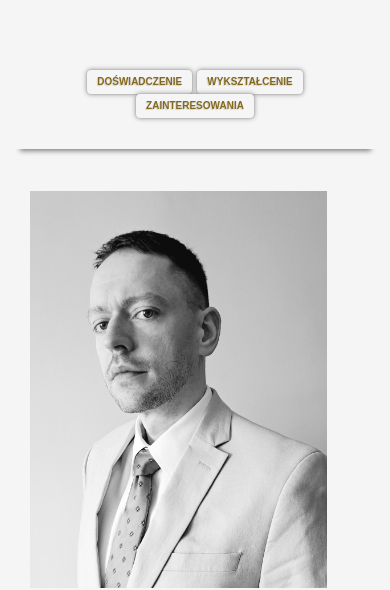
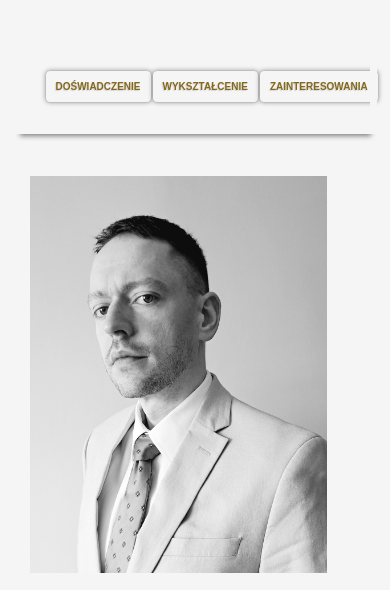
Before and after one commit to jakub-mlynczak/jakub-mlynczak.github.io, a plain HTML site: page index.html in a window 390 px wide. Shown: the part 279-869 px from the top of the page. Drawn offline with Linux system fonts and the light colour scheme.

Commit message:
Added table to .navbar
Better buttons spacing.

```diff
--- a/index.html
+++ b/index.html
@@ -14,15 +14,38 @@
 	</header>
 
 	<nav class="navbar">
-			<a href="pages/doswiadczenie/doswiadczenie.html" target="sekcja"><button id="doswiadczenie">Doświadczenie</button></a>
-			<a href="pages/wyksztalcenie/wyksztalcenie.html" target="sekcja"><button id="wyksztalcenie">Wykształcenie</button></a>
-			<a href="pages/zainteresowania/zainteresowania.html" target="sekcja"><button id="zainteresowania">Zainteresowania</button></a>
+		<table  style="
+  			border-collapse: collapse;
+  			width: 100%;
+  			border: 0px solid #ddd;
+			">
+			<tr>
+				<td style="
+					text-align: center;
+  					width: 25%;
+  					border: 0px solid lightgray;">
+					<a href="pages/doswiadczenie/doswiadczenie.html" target="sekcja"><button class="button1" id="doswiadczenie">Doświadczenie</button></a>
+				</td>
+				<td style="
+					text-align: center;
+  					width: 25%;
+  					border: 0px solid lightgray;">
+					<a href="pages/wyksztalcenie/wyksztalcenie.html" target="sekcja"><button class="button2" id="wyksztalcenie">Wykształcenie</button></a>
+				</td>
+				<td style="
+					text-align: center;
+  					width: 25%;
+  					border: 0px solid lightgray;">
+					<a href="pages/zainteresowania/zainteresowania.html" target="sekcja"><button class="button3" id="zainteresowania">Zainteresowania</button></a>
+				</td>
+			</tr>
+		</table>
 	</nav>
 	<br>
 	<main>
 		<aside>
 			<br>
-			<img src="img\JM_big.jpg" alt="Jeśli mnie nie widzisz to coś jest nie tak." width=90% height=90%>
+			<img class="asideimg" src="img\JM_big.jpg" alt="Jeśli mnie nie widzisz to coś jest nie tak." width=90% height=90%>
 			<adress><br><br>
 				strona www:<br> <a href="http:\\jakub-mlynczak.github.io" style="font-size: 12px;">jakub-mlynczak.github.io</a><br>
 				e-mail:<br> <a href="mailto:jakub.mlynczak@gmail.com" style="font-size: 12px;">jakub.mlynczak@gmail.com</a><br>
--- a/style.css
+++ b/style.css
@@ -139,21 +139,11 @@ li::marker {
     margin: 3%;
     margin-top: 25px;
     }
-    button{
-	padding: 5px 8px 6px 8px;
-	font-weight: bold;
-	text-transform: uppercase;}
-    }
 
 @media screen and (max-width:850px){
     body{
     margin: 1%;
     margin-top: 25px;
-    }
-    button{
-	padding: 5px 8px 6px 8px;
-	font-weight: bold;
-	text-transform: uppercase;}
     }
 
 @media screen and (max-width:720px){
@@ -168,7 +158,7 @@ li::marker {
 	max-height: 100%;
 	}
     button{
-	padding: 4px 8px 5px 8px;
+	padding: 8px 8px 8px 8px;
 	font-size: 11px;
 	font-weight: bold;
 	text-transform: uppercase;}
@@ -181,12 +171,15 @@ li::marker {
     }
     aside, section, article{
     width: 100%;}
+    .asideimg{
+	text-align: center;
+    }
     iframe{
 	width: 100%;
 	max-height: 100%;
 	}
     button{
-	padding: 4px 8px 5px 8px;
+	padding: 8px 8px 8px 8px;
 	font-size: 10px;
 	font-weight: bold;
 	text-transform: uppercase;}
```
